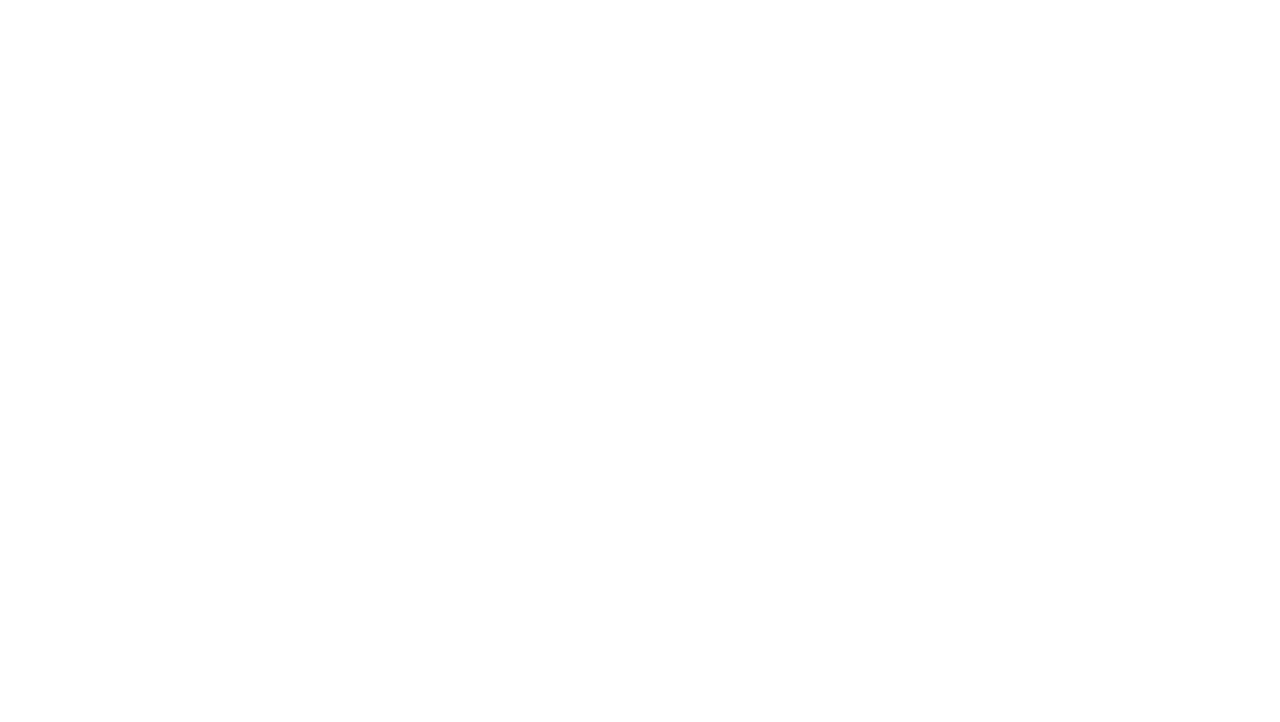
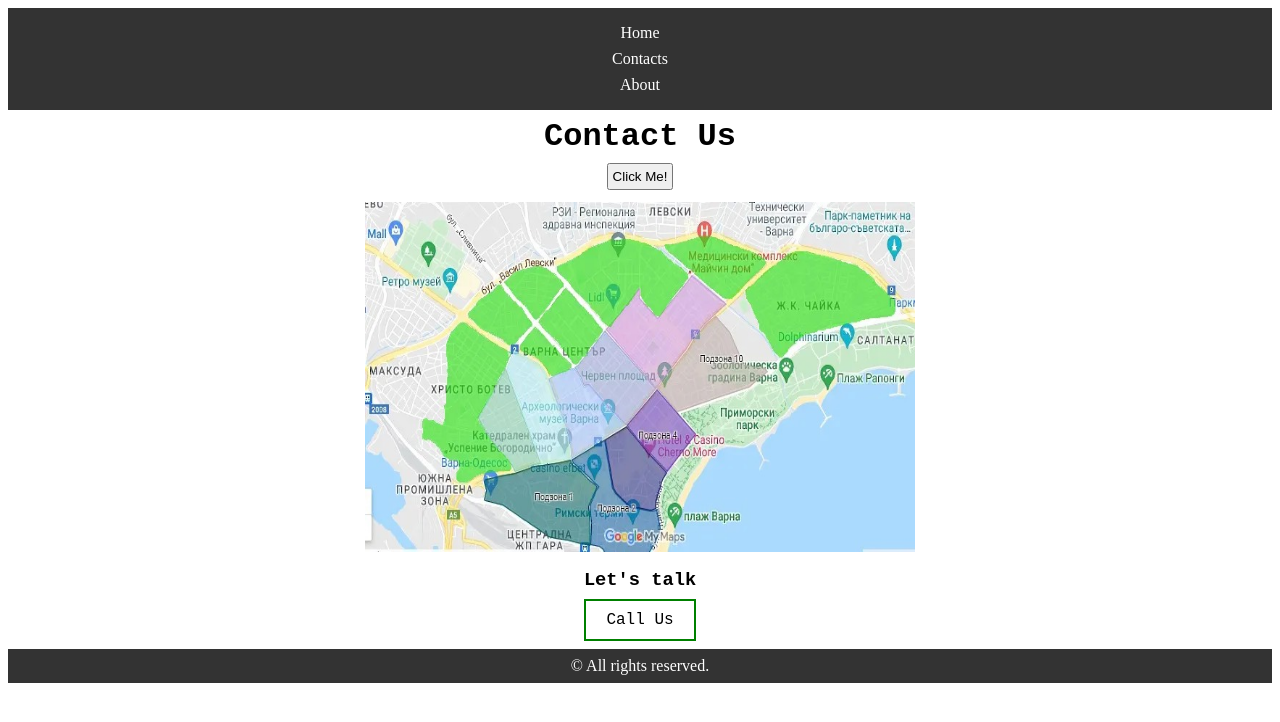
Before and after one commit to okito91/Automation-Testing-App-TP, a plain HTML site: page contacts.html in a window 1280 px wide. Drawn offline with Linux system fonts and the light colour scheme.

Commit message:
CSS-Homework

```diff
--- a/about.html
+++ b/about.html
@@ -2,51 +2,44 @@
 <html>
   <head>
     <title>About</title>
+    <link rel="stylesheet" href="styles.css" />
   </head>
   <body>
     <header>
       <nav>
         <ul>
-          <li><a href="index.html">Home</a></li>
-          <li><a href="about.html">About</a></li>
-          <li><a href="contacts.html">Contacts</a></li>
+          <li><a href="./index.html">Home</a></li>
+          <li><a href="./contacts.html">Contacts</a></li>
+          <li><a href="./about.html">About</a></li>
         </ul>
       </nav>
     </header>
 
     <main>
-      <section>
-        <h1>About</h1>
+      <h1>About</h1>
 
+      <section class="button">
         <input
           type="button"
-          onclick="alert('Hello World!')"
+          onclick="alert('Горещи мацки близо до теб те очакват')"
           value="Learn more"
         />
       </section>
 
-      <hr />
-
-      <section>
-        <img alt="Test Image" src="./assets/image4.jpg" width="500" />
+      <section class="image-container2">
+        <img alt="Test Image" src="./assets/image4.jpg" />
       </section>
 
-      <hr />
-
-      <section>
+      <section class="description">
         <h3>Description</h3>
-        <pre>
-Младеж, завършил университет и постъпил на работа във фирма. На втория ден шефът го извикал и попитал:
- - Ти силен програмист ли си?
- - Как да ви кажа?
- - Е силен ли си?
- - В общи линии, да.
- - Тогава ще се заемеш с преместването на компютрите.
-            </pre
-        >
+        <p>
+          Младеж, завършил университет и постъпил на работа във фирма. На втория
+          ден шефът го извикал и попитал: - Ти силен програмист ли си? - Как да
+          ви кажа? - Е силен ли си? - В общи линии, да. - Тогава ще се заемеш с
+          преместването на компютрите.
+        </p>
       </section>
     </main>
-    <hr />
 
     <footer>
       <p>&#169; All rights reserved.</p>
--- a/contacts.html
+++ b/contacts.html
@@ -0,0 +1,46 @@
+<!DOCTYPE html>
+<html>
+  <head>
+    <title>Contacts</title>
+    <link rel="stylesheet" href="styles.css" />
+  </head>
+  <body>
+    <header>
+      <nav>
+        <ul>
+          <li><a href="./index.html">Home</a></li>
+          <li><a href="./contacts.html">Contacts</a></li>
+          <li><a href="./about.html">About</a></li>
+        </ul>
+      </nav>
+    </header>
+
+    <main>
+      <h1>Contact Us</h1>
+
+      <section class="button">
+        <input
+          type="button"
+          onclick="alert('Горещи мацки близо до теб те очакват')"
+          value="Click Me!"
+        />
+      </section>
+
+      <section class="image-container2">
+        <a href="https://g.co/kgs/LeJMsVx">
+          <img alt="Test Image" src="./assets/image5.jpg" />
+        </a>
+      </section>
+
+      <h3>Let's talk</h3>
+
+      <section class="link-button">
+        <a href="https://varna.bg/bg/106" target="_blank">Call Us</a>
+      </section>
+    </main>
+
+    <footer>
+      <p>&#169; All rights reserved.</p>
+    </footer>
+  </body>
+</html>
--- /dev/null
+++ b/styles.css
@@ -0,0 +1,69 @@
+* {
+  margin: 0px;
+  padding: 4px;
+}
+
+header {
+  background-color: #333;
+}
+header nav {
+  text-align: center;
+}
+
+header nav ul {
+  list-style-type: none;
+}
+
+header nav ul li a {
+  text-decoration: none;
+  color: white;
+}
+
+main {
+  text-align: center;
+  font-family: "Courier New", Courier, monospace;
+}
+
+main .image-container img {
+  width: 300px;
+  height: 200px;
+}
+
+main .image-container2 img {
+  width: 550px;
+  height: 350px;
+}
+
+main .description p {
+  max-width: 500px;
+  margin: auto;
+  border: 3px solid #333;
+}
+
+main .link-button {
+  a:link,
+  a:visited {
+    background-color: white;
+    color: black;
+    border: 2px solid green;
+    padding: 10px 20px;
+    text-align: center;
+    text-decoration: none;
+    display: inline-block;
+  }
+
+  a:hover,
+  a:active {
+    background-color: green;
+    color: white;
+  }
+}
+
+footer {
+  text-align: center;
+  background-color: #333;
+}
+
+footer p {
+  color: #fff;
+}
```
Also changed, not shown: index.html (+8 -7 lines), assets/image5.jpg (added).
